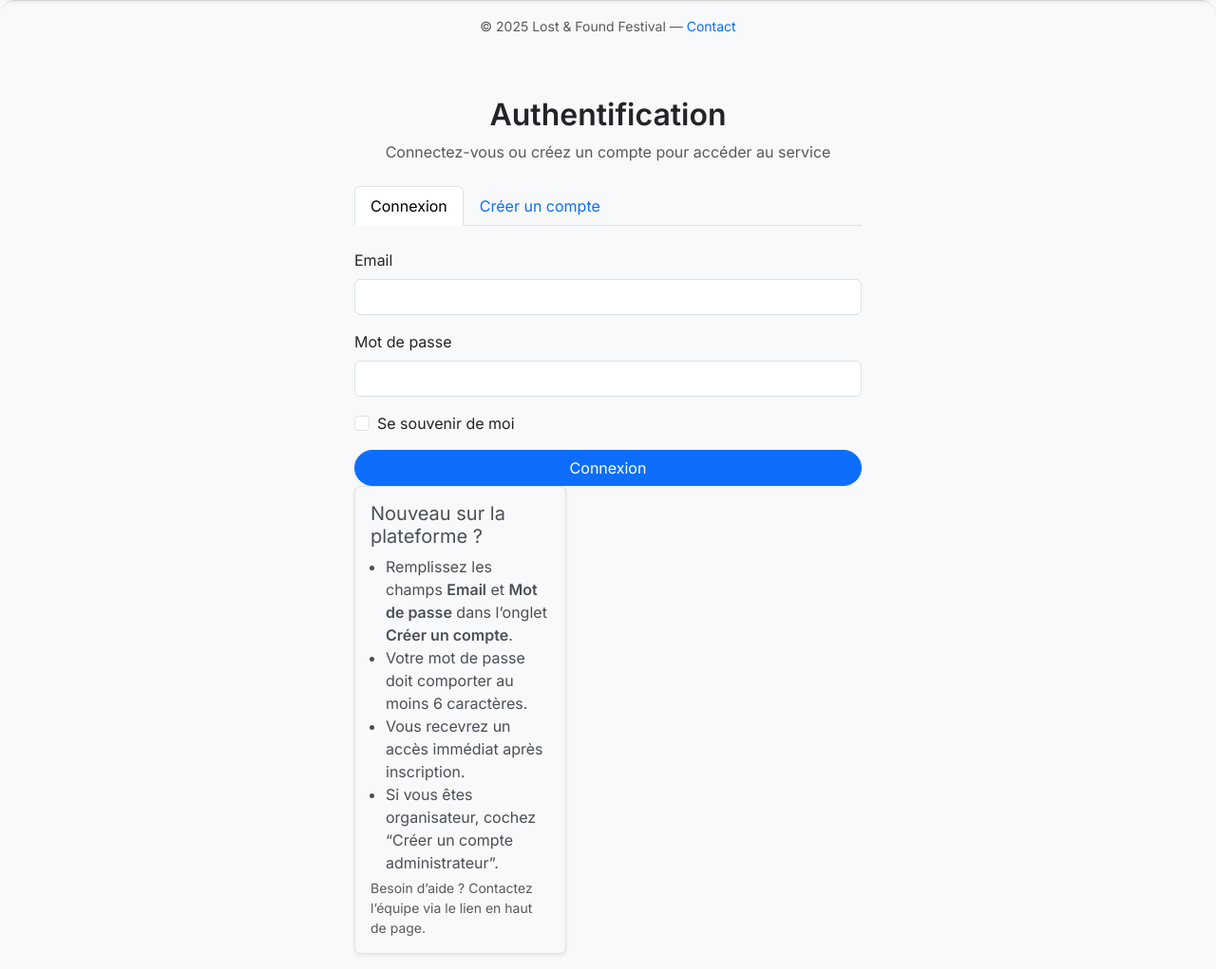
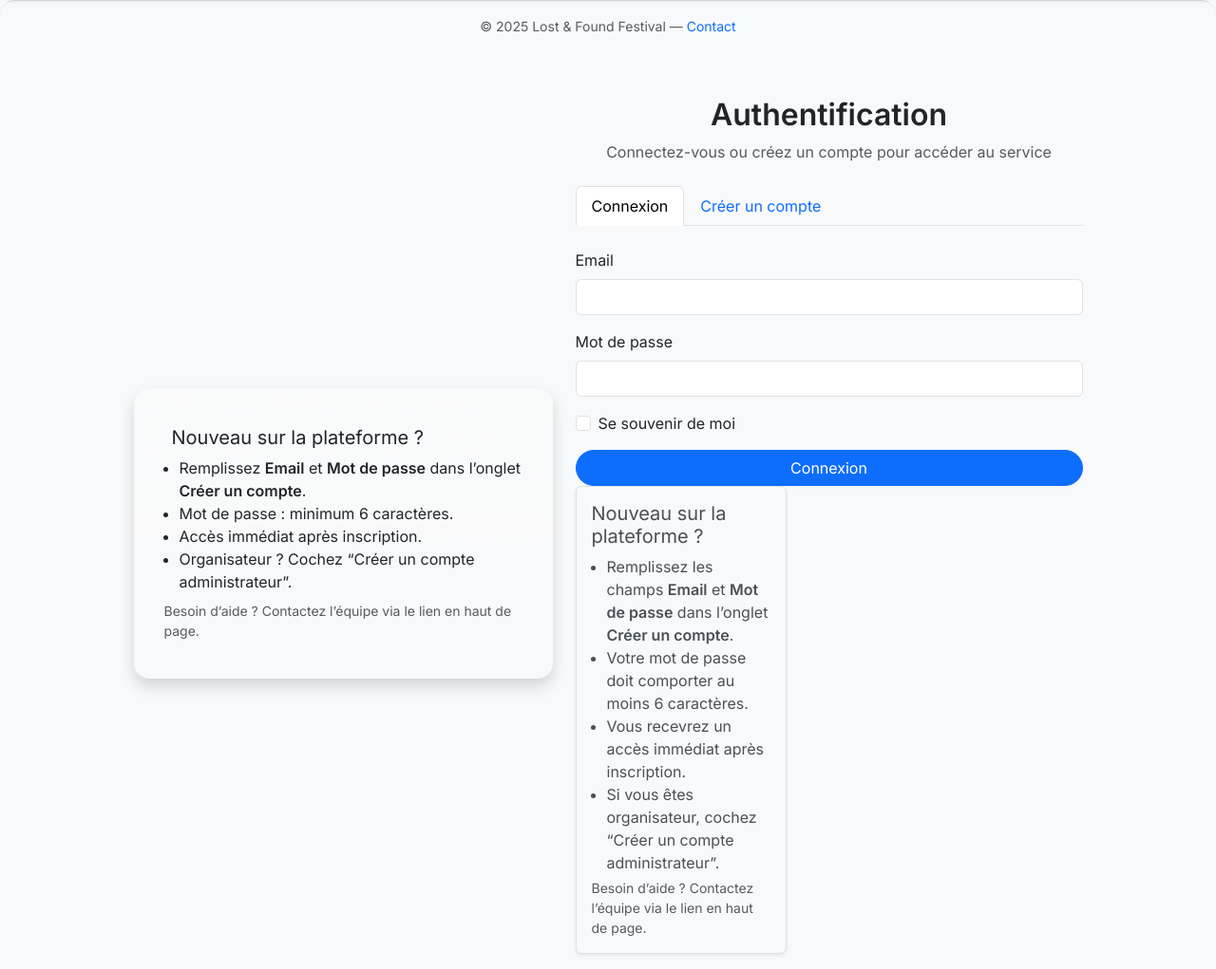
Before and after one commit to syrus2008/lostfound_festival, a Flask app: page /auth in a window 1280 px wide. Shown: the part 95-1116 px from the top of the page at 95% size. Run offline with Flask 3, Linux system fonts and the light colour scheme; some libraries are stand-ins or nearby versions.

Commit message:
correction auth

```diff
--- a/templates/auth.html
+++ b/templates/auth.html
@@ -2,7 +2,24 @@
 {% block content %}
 <div class="container mt-5">
   <div class="row justify-content-center">
-    <div class="col-lg-6 col-md-8">
+    <div class="col-lg-5 d-flex align-items-center mb-4 mb-lg-0 order-1 order-lg-0">
+      <div class="card shadow border-0 w-100 bg-light bg-gradient rounded-4 px-3 py-4">
+        <div class="card-body">
+          <div class="d-flex align-items-center mb-2">
+            <span class="fs-2 text-info me-2"><i class="bi bi-info-circle-fill"></i></span>
+            <h5 class="mb-0">Nouveau sur la plateforme&nbsp;?</h5>
+          </div>
+          <ul class="mb-2 ps-3">
+            <li>Remplissez <b>Email</b> et <b>Mot de passe</b> dans l’onglet <b>Créer un compte</b>.</li>
+            <li>Mot de passe&nbsp;: minimum 6 caractères.</li>
+            <li>Accès immédiat après inscription.</li>
+            <li>Organisateur&nbsp;? Cochez “Créer un compte administrateur”.</li>
+          </ul>
+          <div class="small text-muted">Besoin d’aide&nbsp;? Contactez l’équipe via le lien en haut de page.</div>
+        </div>
+      </div>
+    </div>
+    <div class="col-lg-6 col-md-8 order-0 order-lg-1">
       <div class="text-center mb-4">
         <span class="fs-1 text-primary"><i class="bi bi-person-circle"></i></span>
         <h2 class="fw-bold">Authentification</h2>
```
